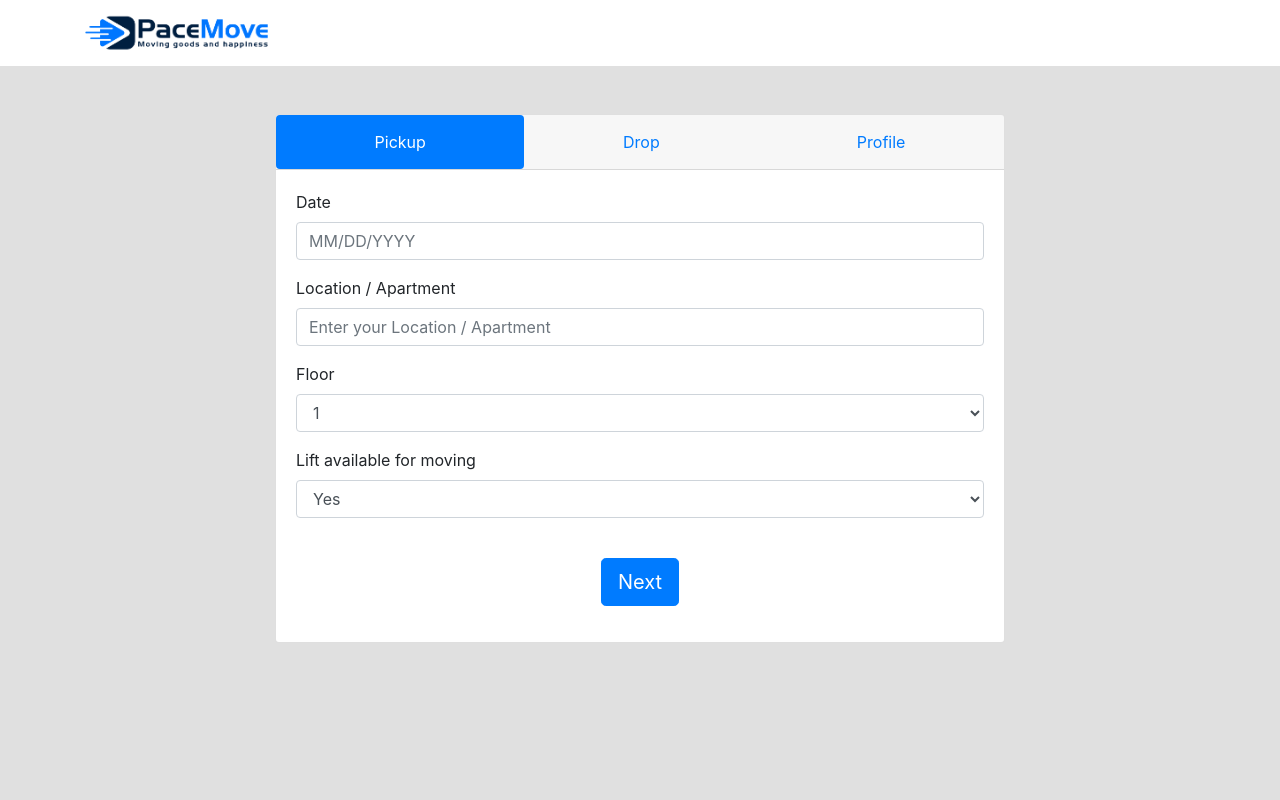
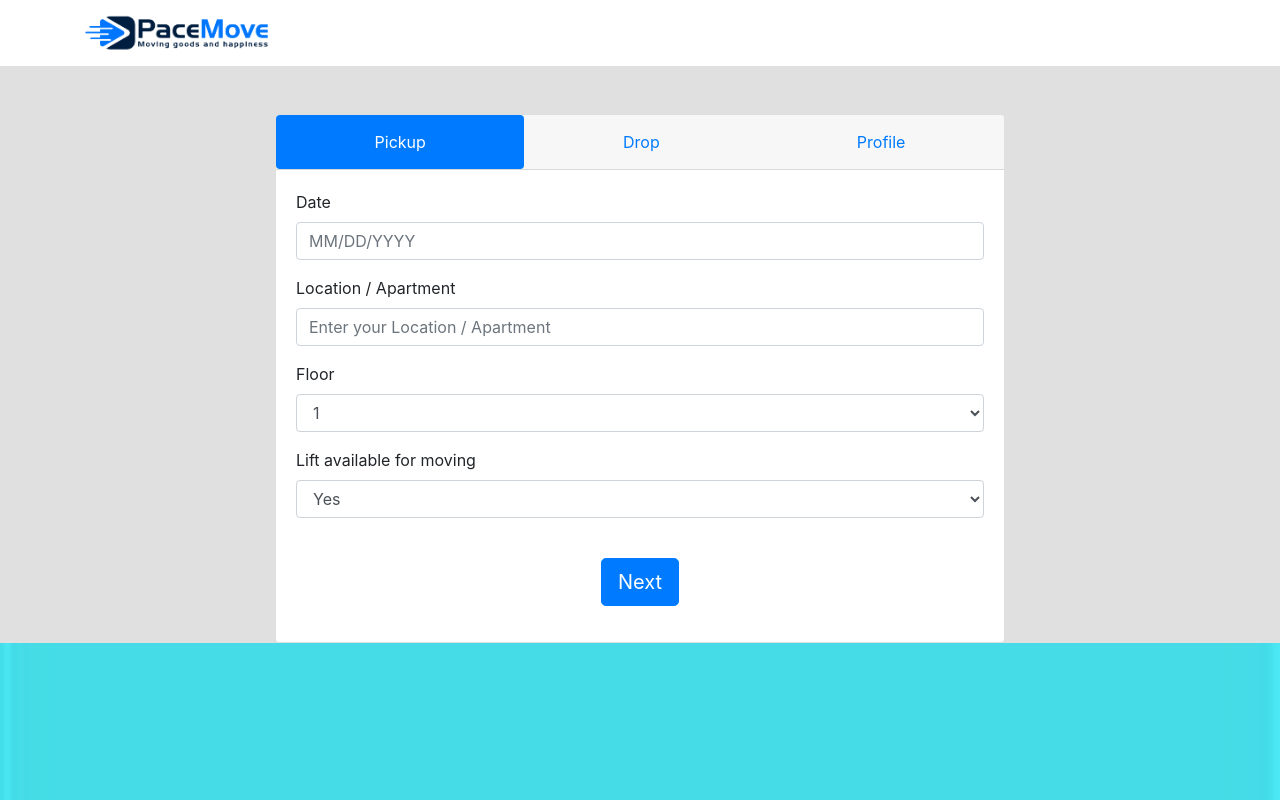
Before and after one commit to DeveshChau/huey, a PHP site: page /code/details.php in a window 1280 px wide. Run offline with PHP 8.4, Linux system fonts and the light colour scheme; some libraries are stand-ins or nearby versions.

Commit message:
moveables

```diff
--- a/code/details.php
+++ b/code/details.php
@@ -13,6 +13,15 @@ if(!isset($_SESSION['sessionvariable'])){
 		<link rel="stylesheet" href="https://maxcdn.bootstrapcdn.com/bootstrap/4.0.0/css/bootstrap.min.css" integrity="sha384-Gn5384xqQ1aoWXA+058RXPxPg6fy4IWvTNh0E263XmFcJlSAwiGgFAW/dAiS6JXm" crossorigin="anonymous">
 		<link rel="stylesheet" href="https://cdnjs.cloudflare.com/ajax/libs/bootstrap-datepicker/1.7.1/css/bootstrap-datepicker.css" />
 		<link rel="stylesheet" href="./css/style.css">
+		<style type="text/css">
+			html {
+			  	background: url(img/bg1.jpeg) no-repeat center center fixed;
+			  	-webkit-background-size: cover;
+			  	-moz-background-size: cover;
+			  	-o-background-size: cover;
+			  	background-size: cover;
+			}
+		</style>
   	</head>
   	<body class="child-page">
 
```
Also changed, not shown: code/movables.php (+9 -0 lines), code/img/bg1.jpeg (added).
